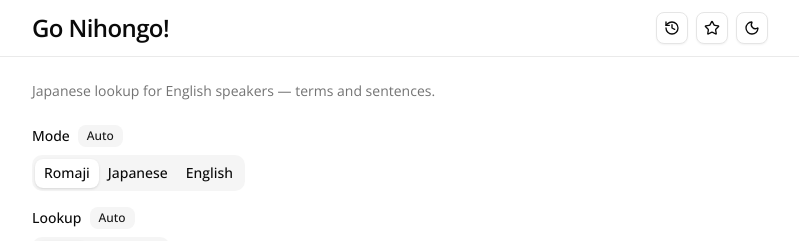
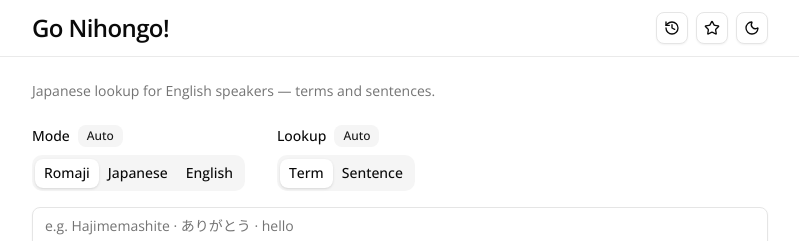
Before and after one commit to samirdamle/go-nihongo, a Next.js app in the folder go-nihongo/: page / in a window 1280 px wide. Shown: the top 241 px of the page, without its empty margins (240-1039 px from the left). Built offline with nearby package versions, Linux system fonts and the light colour scheme.

Commit message:
feat(ui): place Mode and Lookup controls on one row
Put Term/Sentence tabs to the right of Romaji/Japanese/English on a
shared flex row that wraps on narrow screens.

Closes #35

```diff
--- a/go-nihongo/src/features/lookup/lookup-workspace.tsx
+++ b/go-nihongo/src/features/lookup/lookup-workspace.tsx
@@ -191,6 +191,7 @@ export function LookupWorkspace() {
         </p>
 
       <form className="space-y-4" onSubmit={onSubmit}>
+        <div className="flex flex-wrap items-start gap-x-8 gap-y-4">
           <div className="space-y-2">
             <div className="flex flex-wrap items-center gap-2">
               <span className="text-sm font-medium">Mode</span>
@@ -236,6 +237,7 @@ export function LookupWorkspace() {
                 <TabsTrigger value="sentence">Sentence</TabsTrigger>
               </TabsList>
             </Tabs>
+          </div>
         </div>
 
         <Textarea
```
Lines whose indentation alone changed are shown as unchanged.
